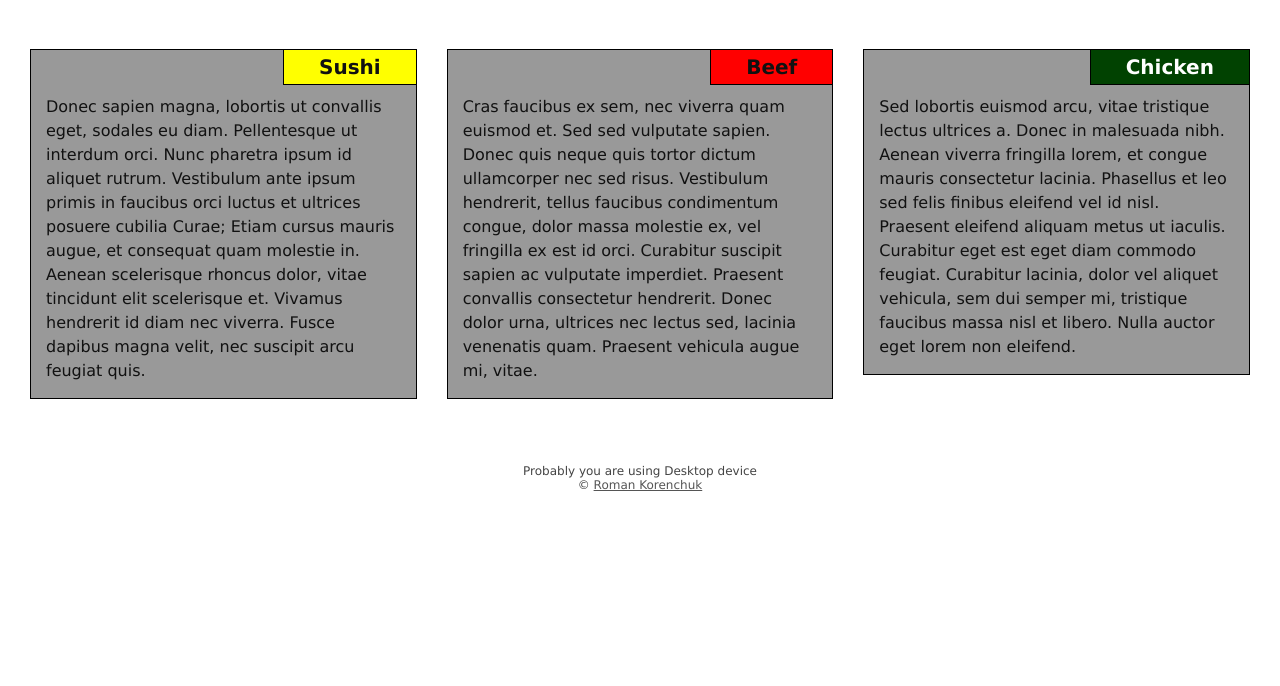
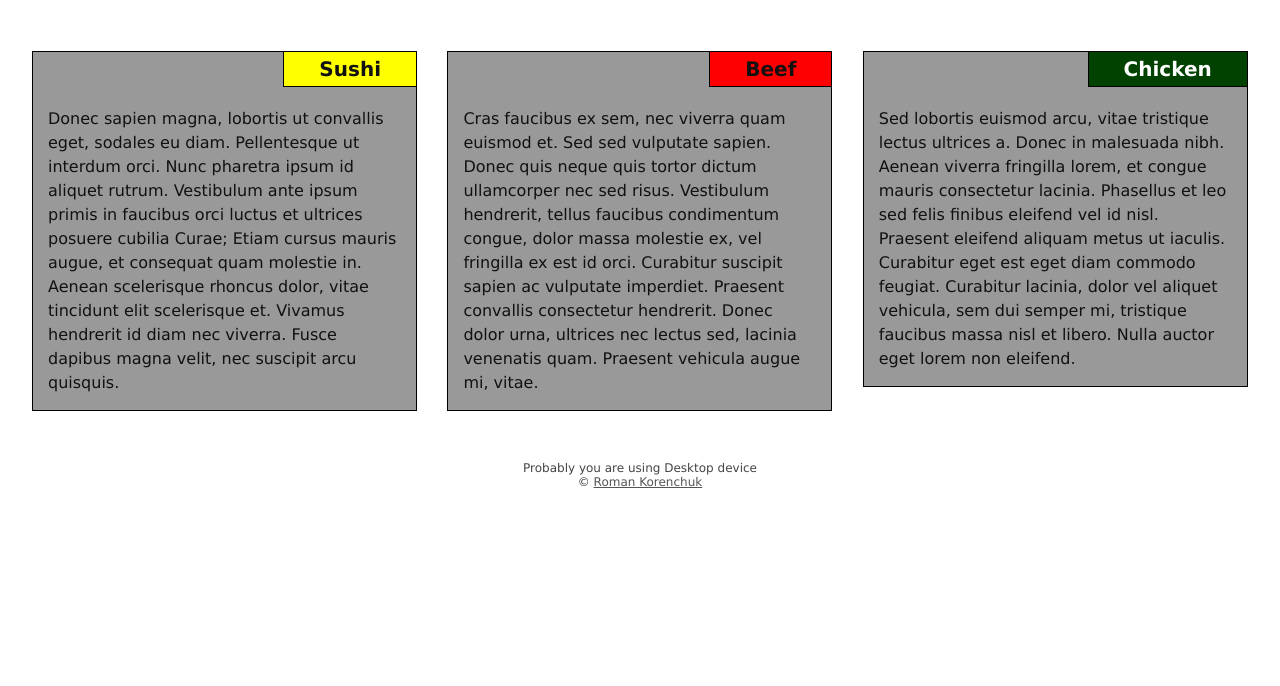
Before and after one commit to Korew/coursera-test, a plain HTML site: page module2_solution/index.html in a window 1280 px wide. Shown: the part 114-800 px from the top of the page. Drawn offline with Linux system fonts and the light colour scheme.

Commit message:
new solution

```diff
--- a/module2_solution/css/styles.css
+++ b/module2_solution/css/styles.css
@@ -7,6 +7,7 @@
 body {
 	font-family: Verdana, sans-serif;
 	color: #111111;
+  min-width: 320px;
 }
 
 h1 {
@@ -19,8 +20,15 @@ header, footer {
 }
 
 footer {
+  padding-top: 50px;
+  clear: both;
 	font-size: 75%;
 	color: #444444;
+}
+
+main {
+  width:100%;
+  padding:2.5%;
 }
 
 footer a {
@@ -29,29 +37,24 @@ footer a {
 
 section {
 	padding: 15px;
+  float: left;
+  position: relative;
+  background-color: #999999;
+  border: 1px solid #000000;
+  width: 100%;
 }
 
-.clear {
-	clear: both;
+section:nth-of-type(2) {
+  margin: 20px 0;
 }
 
-.container {
-	padding:15px;
-}
 
-.one, .two, .three {
-	float: left;
-}
-
-.sushi, .beef, .chicken {
-	position: relative;
-	padding:45px 15px 15px 15px;
-	background-color: #999999;
-	border: 1px solid #000000;
+section p {
+  margin-top: 40px;
   line-height: 150%;
 }
 
-.block-title {
+h2 {
 	position: absolute;
 	top: 0;
 	right: 0;
@@ -62,74 +65,108 @@ section {
   font-weight: bold;
 }
 
-.sushi > .block-title {
+main section:nth-child(1) h2 {
 	background-color: yellow;
 }
 
-.beef > .block-title {
+main section:nth-child(2) h2 {
 	background-color: red;
 }
 
-.chicken > .block-title {
+main section:nth-child(3) h2 {
 	background-color: #014201;
 	color: #FFFFFF;
 }
 
-.device-switcher-desktop, .device-switcher-tablet, .device-switcher-mobile {
+footer span {
   display: none;
 }
 
-.copy-desktop, .copy-tablet, .copy-mobile {
+footer span:nth-of-type(1) {
+  display: inline;
+}
+
+footer div:nth-of-type(1) {
+  display: block;
+}
+
+footer div:nth-of-type(2) {
   display: none;
 }
 
-@media (min-width: 992px) {    /*  Desktop version  */
-	.device-switcher-desktop {
+@media (min-width: 768px) {    /*  Tablet version  */
+
+  section:nth-of-type(1) {
+    width: 48.75%;
+    margin: 0 2.5% 0 0;
+  }
+
+  section:nth-of-type(2) {
+    width: 48.75%;
+    margin: 0;
+  }
+
+  section:nth-of-type(3) {
+    margin: 20px 0 0 0;
+  }
+
+  footer span:nth-of-type(1) {
+    display: none;
+  }
+
+  footer span:nth-of-type(2) {
     display: inline;
   }
 
-	.copy-desktop {
+  footer span:nth-of-type(3) {
+    display: none;
+  }
+
+  footer div:nth-of-type(1) {
+    display: none;
+  }
+
+  footer div:nth-of-type(2) {
     display: block;
   }
 
-	.one, .two, .three {
-		width: 33.33%;
+
+}
+
+@media (min-width: 992px) {    /*  Desktop version  */
+
+	section:nth-of-type(1) {
+    width: 31.66%;
+    margin: 0;
+  }
+
+  section:nth-of-type(2) {
+    width: 31.66%;
+    margin: 0 2.5% 0;
+  }
+
+  section:nth-of-type(3) {
+    width: 31.66%;
+    margin: 0;
+  }
+
+  section:nth-child(2) {
+    margin:0 2.5%;
+  }
+
+  footer span:nth-of-type(1) {
+    display: none;
+  }
+
+  footer span:nth-of-type(2) {
+    display: none;
+  }
+
+  footer span:nth-of-type(3) {
+    display: inline;
   }
 
 	footer a:hover {
 		text-decoration: none;
 	}
 }
-
-@media (min-width: 768px) and (max-width: 991px) {    /*  Tablet version  */
-	.device-switcher-tablet {
-		display: inline;
-	}
-
-	.copy-tablet {
-		display: block;
-	}
-
-	.one, .two {
-		width: 50%;
-	}
-	.three {
-		width: 100%;
-
-	}
-
-}
-
-@media (max-width: 767px) {     /*  Mobile version  */
-	.device-switcher-mobile {
-		display: inline;
-	}
-
-	.copy-mobile {
-		display: block;
-	}
-
-	.one, .two, .three {
-		width: 100%;
-	}
-}
--- a/module2_solution/index.html
+++ b/module2_solution/index.html
@@ -8,39 +8,29 @@
     <link rel="stylesheet" href="css/styles.css">
   </head>
 <body>
-<div class="container">
   <header>
     <h1>Our menu</h1>
   </header>
 
   <main>
-  <section class="one">
-    <div class="sushi">
-      <div class="block-title">Sushi</div>
-      <div class="block-content">Donec sapien magna, lobortis ut convallis eget, sodales eu diam. Pellentesque ut interdum orci. Nunc pharetra ipsum id aliquet rutrum. Vestibulum ante ipsum primis in faucibus orci luctus et ultrices posuere cubilia Curae; Etiam cursus mauris augue, et consequat quam molestie in. Aenean scelerisque rhoncus dolor, vitae tincidunt elit scelerisque et. Vivamus hendrerit id diam nec viverra. Fusce dapibus magna velit, nec suscipit arcu feugiat quis.</div>
-    </div>
-  </section>
-  <section class="two">
-    <div class="beef">
-      <div class="block-title">Beef</div>
-      <div class="block-content">Cras faucibus ex sem, nec viverra quam euismod et. Sed sed vulputate sapien. Donec quis neque quis tortor dictum ullamcorper nec sed risus. Vestibulum hendrerit, tellus faucibus condimentum congue, dolor massa molestie ex, vel fringilla ex est id orci. Curabitur suscipit sapien ac vulputate imperdiet. Praesent convallis consectetur hendrerit. Donec dolor urna, ultrices nec lectus sed, lacinia venenatis quam. Praesent vehicula augue mi, vitae.</div>
-    </div>
-  </section>
-  <section class="three">
-    <div class="chicken">
-      <div class="block-title">Chicken</div>
-      <div class="block-content">Sed lobortis euismod arcu, vitae tristique lectus ultrices a. Donec in malesuada nibh. Aenean viverra fringilla lorem, et congue mauris consectetur lacinia. Phasellus et leo sed felis finibus eleifend vel id nisl. Praesent eleifend aliquam metus ut iaculis. Curabitur eget est eget diam commodo feugiat. Curabitur lacinia, dolor vel aliquet vehicula, sem dui semper mi, tristique faucibus massa nisl et libero. Nulla auctor eget lorem non eleifend.</div>
-    </div>
-  </section>
+    <section>
+      <h2>Sushi</h2>
+      <p>Donec sapien magna, lobortis ut convallis eget, sodales eu diam. Pellentesque ut interdum orci. Nunc pharetra ipsum id aliquet rutrum. Vestibulum ante ipsum primis in faucibus orci luctus et ultrices posuere cubilia Curae; Etiam cursus mauris augue, et consequat quam molestie in. Aenean scelerisque rhoncus dolor, vitae tincidunt elit scelerisque et. Vivamus hendrerit id diam nec viverra. Fusce dapibus magna velit, nec suscipit arcu quisquis.</p>
+    </section>
+    <section>
+      <h2>Beef</h2>
+      <p>Cras faucibus ex sem, nec viverra quam euismod et. Sed sed vulputate sapien. Donec quis neque quis tortor dictum ullamcorper nec sed risus. Vestibulum hendrerit, tellus faucibus condimentum congue, dolor massa molestie ex, vel fringilla ex est id orci. Curabitur suscipit sapien ac vulputate imperdiet. Praesent convallis consectetur hendrerit. Donec dolor urna, ultrices nec lectus sed, lacinia venenatis quam. Praesent vehicula augue mi, vitae.</p>
+    </section>
+    <section>
+      <h2>Chicken</h2>
+      <p>Sed lobortis euismod arcu, vitae tristique lectus ultrices a. Donec in malesuada nibh. Aenean viverra fringilla lorem, et congue mauris consectetur lacinia. Phasellus et leo sed felis finibus eleifend vel id nisl. Praesent eleifend aliquam metus ut iaculis. Curabitur eget est eget diam commodo feugiat. Curabitur lacinia, dolor vel aliquet vehicula, sem dui semper mi, tristique faucibus massa nisl et libero. Nulla auctor eget lorem non eleifend.</p>
+    </section>
   </main>
-  <div class="clear"></div>
 
   <footer>
-    <div>Probably you are using <span class="device-switcher-desktop">Desktop</span><span class="device-switcher-tablet">Tablet</span><span class="device-switcher-mobile">Mobile</span> device</div>
-    <div class="copy-desktop">&copy; <a href="https://www.facebook.com/ikorew" target="_blank">Roman Korenchuk</a></div>
-    <div class="copy-tablet">&copy; <a href="https://www.facebook.com/ikorew" target="_blank">Roman Korenchuk</a></div>
-    <div class="copy-mobile">&copy; <a href="https://m.facebook.com/ikorew" target="_blank">Roman K</a></div>
+    <aside>Probably you are using <span>Mobile</span><span>Tablet</span><span>Desktop</span> device</aside>
+    <div>&copy; <a href="https://m.facebook.com/ikorew" target="_blank">Roman K</a></div>
+    <div>&copy; <a href="https://www.facebook.com/ikorew" target="_blank">Roman Korenchuk</a></div>
   </footer>
-</div>
 </body>
 </html>
```
Lines whose indentation alone changed are shown as unchanged.
